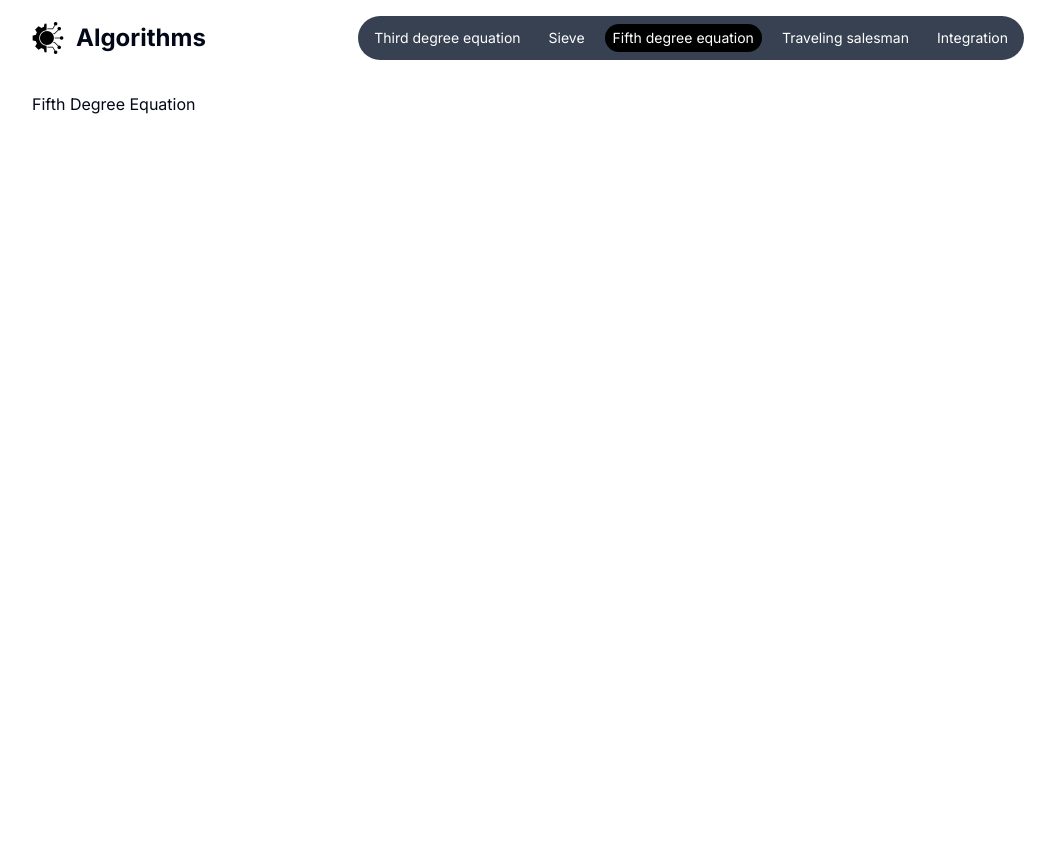
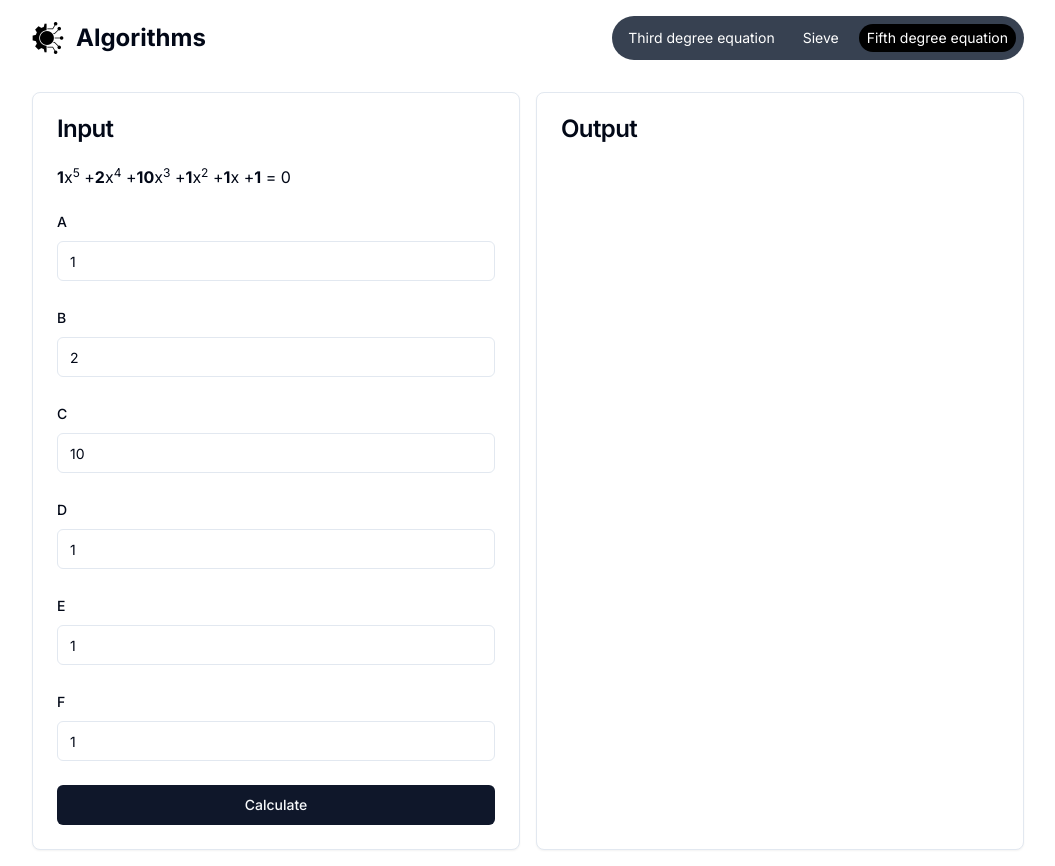
Before and after one commit to DomZem/algorithms-next-app, a Next.js app: page /fifth-degree-equation in a window 1280 px wide. Shown: the whole page, without its empty margins (112-1167 px from the left). Before the commit the page ends 800 px from the top, so only its background shows below. Built offline with nearby package versions, Linux system fonts and the light colour scheme.

Commit message:
feat: added page to calculate roots for fifth degree equation

```diff
--- a/app/fifth-degree-equation/page.tsx
+++ b/app/fifth-degree-equation/page.tsx
@@ -1,7 +1,5 @@
+import { FifthDegreeEquationContent } from "@/components/features/fifth-degree-equation/FifthDegreeEquationContent";
+
 export default function FifthDegreeEquationPage() {
-	return (
-		<div>
-			<div>Fifth Degree Equation</div>
-		</div>
-	);
+	return <FifthDegreeEquationContent />;
 }
--- a/app/integration/page.tsx
+++ /dev/null
@@ -1,3 +0,0 @@
-export default function IntegrationPage() {
-	return <div>hello world</div>;
-}
--- a/app/layout.tsx
+++ b/app/layout.tsx
@@ -26,13 +26,11 @@ export default function RootLayout({
 							<h1 className='font-bold text-2xl'>Algorithms</h1>
 						</div>
 
-						<nav className='hidden lg:block'>
+						<nav className='lg:block'>
 							<ul className='p-2 bg-gray-700 rounded-[30px] flex gap-3'>
 								<NavLink title='Third degree equation' href='/third-degree-equation' />
 								<NavLink title='Sieve' href='/' />
 								<NavLink title='Fifth degree equation' href='/fifth-degree-equation' />
-								<NavLink title='Traveling salesman' href='/traveling-salesman' />
-								<NavLink title='Integration' href='/integration' />
 							</ul>
 						</nav>
 					</header>
--- a/app/traveling-salesman/page.tsx
+++ /dev/null
@@ -1,7 +0,0 @@
-export default function TravelingSalesmanPage() {
-	return (
-		<div>
-			<div>Traveling Salesman</div>
-		</div>
-	);
-}
--- /dev/null
+++ b/components/features/fifth-degree-equation/FifthDegreeEquationContent.tsx
@@ -0,0 +1,29 @@
+'use client';
+
+import { Card, CardContent, CardHeader, CardTitle } from '@/components/ui/card';
+import { useState } from 'react';
+import { FifthDegreeEquationForm } from './FifthDegreeEquationForm';
+
+export const FifthDegreeEquationContent = () => {
+	const [result, setResult] = useState<number | null>(null);
+
+	return (
+		<>
+			<Card>
+				<CardHeader>
+					<CardTitle>Input</CardTitle>
+				</CardHeader>
+				<CardContent>
+					<FifthDegreeEquationForm onCalculate={(result) => setResult(result)} />
+				</CardContent>
+			</Card>
+
+			<Card>
+				<CardHeader>
+					<CardTitle>Output</CardTitle>
+				</CardHeader>
+				<CardContent>{result && <p>x = {result.toFixed(4)}</p>}</CardContent>
+			</Card>
+		</>
+	);
+};
--- /dev/null
+++ b/components/features/fifth-degree-equation/FifthDegreeEquationForm.tsx
@@ -0,0 +1,188 @@
+'use client';
+
+import { Button } from '@/components/ui/button';
+import { Form, FormControl, FormField, FormItem, FormLabel, FormMessage } from '@/components/ui/form';
+import { Input } from '@/components/ui/input';
+import { zodResolver } from '@hookform/resolvers/zod';
+import { useForm } from 'react-hook-form';
+import { z } from 'zod';
+
+const fifthDegreeEquationSchema = z.object({
+	a: z.coerce.number().transform((value, ctx) => {
+		if (value === 0) {
+			ctx.addIssue({
+				code: z.ZodIssueCode.custom,
+				message: 'A cannot be equal to 0',
+			});
+
+			return z.NEVER;
+		}
+
+		return value;
+	}),
+	b: z.coerce.number(),
+	c: z.coerce.number(),
+	d: z.coerce.number(),
+	e: z.coerce.number(),
+	f: z.coerce.number(),
+});
+
+type FifthDegreeEquation = z.infer<typeof fifthDegreeEquationSchema>;
+
+const newtonMethod = (coeffs: FifthDegreeEquation, initialGuess: number, tolerance = 1e-7, maxIter = 1000) => {
+	const { a, b, c, d, e, f } = coeffs;
+
+	const fx = (x: number) => a * Math.pow(x, 5) + b * Math.pow(x, 4) + c * Math.pow(x, 3) + d * Math.pow(x, 2) + e * x + f;
+	const fxPrime = (x: number) => 5 * a * Math.pow(x, 4) + 4 * b * Math.pow(x, 3) + 3 * c * Math.pow(x, 2) + 2 * d * Math.pow(x, 1) + e;
+
+	let x = initialGuess;
+
+	for (let i = 0; i < maxIter; i++) {
+		const y = fx(x);
+		const y_prime = fxPrime(x);
+
+		if (Math.abs(y_prime) < tolerance) {
+			break;
+		}
+
+		const x_new = x - y / y_prime;
+
+		if (Math.abs(x_new - x) < tolerance) {
+			return x_new;
+		}
+
+		x = x_new;
+	}
+
+	return null;
+};
+
+export const FifthDegreeEquationForm = ({ onCalculate }: { onCalculate: (result: number) => void }) => {
+	const form = useForm<FifthDegreeEquation>({
+		resolver: zodResolver(fifthDegreeEquationSchema),
+		defaultValues: {
+			a: 1,
+			b: 2,
+			c: 10,
+			d: 1,
+			e: 1,
+			f: 1,
+		},
+	});
+
+	const handleCalculateResult = ({ a, b, c, d, e, f }: FifthDegreeEquation) => {
+		const result = newtonMethod({ a, b, c, d, e, f }, 0);
+
+		if (result !== null) {
+			onCalculate(result);
+		} else {
+			console.error('Newton method did not converge.');
+		}
+	};
+
+	const a = form.watch('a');
+	const b = form.watch('b');
+	const c = form.watch('c');
+	const d = form.watch('d');
+	const e = form.watch('e');
+	const f = form.watch('f');
+
+	return (
+		<Form {...form}>
+			<p className='mb-5'>
+				<span className='font-bold'>{a}</span>x<sup>5</sup> +<span className='font-bold'>{b}</span>x<sup>4</sup> +<span className='font-bold'>{c}</span>x<sup>3</sup> +
+				<span className='font-bold'>{d}</span>x<sup>2</sup> +<span className='font-bold'>{e}</span>x +<span className='font-bold'>{f}</span> = 0
+			</p>
+
+			<form onSubmit={form.handleSubmit(handleCalculateResult)} className='space-y-6'>
+				<FormField
+					control={form.control}
+					name='a'
+					render={({ field }) => (
+						<FormItem>
+							<FormLabel>A</FormLabel>
+							<FormControl>
+								<Input type='number' {...field} />
+							</FormControl>
+							<FormMessage />
+						</FormItem>
+					)}
+				/>
+
+				<FormField
+					control={form.control}
+					name='b'
+					render={({ field }) => (
+						<FormItem>
+							<FormLabel>B</FormLabel>
+							<FormControl>
+								<Input type='number' {...field} />
+							</FormControl>
+							<FormMessage />
+						</FormItem>
+					)}
+				/>
+
+				<FormField
+					control={form.control}
+					name='c'
+					render={({ field }) => (
+						<FormItem>
+							<FormLabel>C</FormLabel>
+							<FormControl>
+								<Input type='number' {...field} />
+							</FormControl>
+							<FormMessage />
+						</FormItem>
+					)}
+				/>
+
+				<FormField
+					control={form.control}
+					name='d'
+					render={({ field }) => (
+						<FormItem>
+							<FormLabel>D</FormLabel>
+							<FormControl>
+								<Input type='number' {...field} />
+							</FormControl>
+							<FormMessage />
+						</FormItem>
+					)}
+				/>
+
+				<FormField
+					control={form.control}
+					name='e'
+					render={({ field }) => (
+						<FormItem>
+							<FormLabel>E</FormLabel>
+							<FormControl>
+								<Input type='number' {...field} />
+							</FormControl>
+							<FormMessage />
+						</FormItem>
+					)}
+				/>
+
+				<FormField
+					control={form.control}
+					name='f'
+					render={({ field }) => (
+						<FormItem>
+							<FormLabel>F</FormLabel>
+							<FormControl>
+								<Input type='number' {...field} />
+							</FormControl>
+							<FormMessage />
+						</FormItem>
+					)}
+				/>
+
+				<Button className='w-full' type='submit'>
+					Calculate
+				</Button>
+			</form>
+		</Form>
+	);
+};
--- a/components/features/third-degree-equation/ThirdDegreeEquationContent.tsx
+++ b/components/features/third-degree-equation/ThirdDegreeEquationContent.tsx
@@ -26,7 +26,7 @@ export const ThirdDegreeEquationContent = () => {
 					<ul>
 						{roots.map((root, index) => (
 							<li key={index}>
-								x<sub>{index + 1}</sub> = {root}
+								x<sub>{index + 1}</sub> = {root.toFixed(4)}
 							</li>
 						))}
 					</ul>
```
